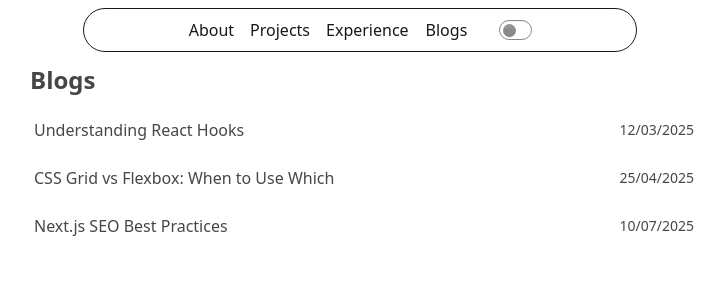
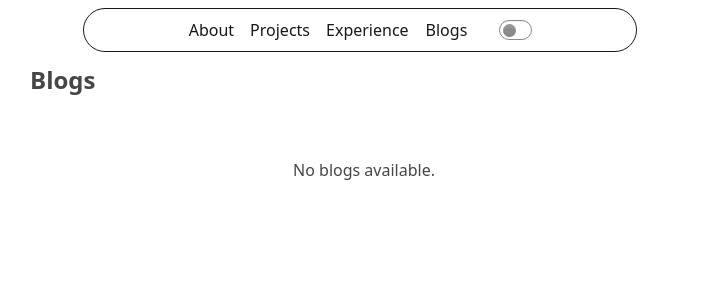
Before and after one commit to sachinbhujel/sachinbhujel.github.io, a Next.js app: page /blogs in a window 1280 px wide. Shown: the top 300 px of the page, without its empty margins (280-1004 px from the left). Built offline with nearby package versions, Linux system fonts and the light colour scheme; a web font is replaced by a local one.

Commit message:
Error On No Blog Post

```diff
--- a/src/app/blogs/page.js
+++ b/src/app/blogs/page.js
@@ -8,7 +8,8 @@ function page() {
             <div className="not-prose flex flex-col gap-4 p-4">
                 <h2 className="text-2xl font-semibold">Blogs</h2>
                 <div className="flex flex-col gap-5 p-1">
-                    {blogs.map((blog, index) => (
+                    {blogs.length > 0 ? (
+                        blogs.map((blog, index) => (
                             <div
                                 key={index}
                                 className="flex items-center justify-between gap-5"
@@ -20,7 +21,10 @@ function page() {
                                 </Link>
                                 <p className="text-sm">{blog.date}</p>
                             </div>
-                    ))}
+                        ))
+                    ) : (
+                        <p className="text-center mt-10">No blogs available.</p>
+                    )}
                 </div>
             </div>
         </>
--- a/src/data/data.js
+++ b/src/data/data.js
@@ -81,19 +81,5 @@ export const experience = [
 ];
 
 export const blogs = [
-    {
-        title: "Understanding React Hooks",
-        date: "12/03/2025",
-        link: "#",
-    },
-    {
-        title: "CSS Grid vs Flexbox: When to Use Which",
-        date: "25/04/2025",
-        link: "#",
-    },
-    {
-        title: "Next.js SEO Best Practices",
-        date: "10/07/2025",
-        link: "#",
-    },
+
 ];
```
Lines whose indentation alone changed are shown as unchanged.
